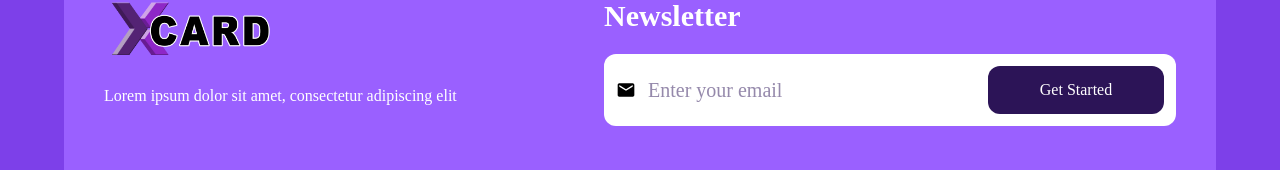
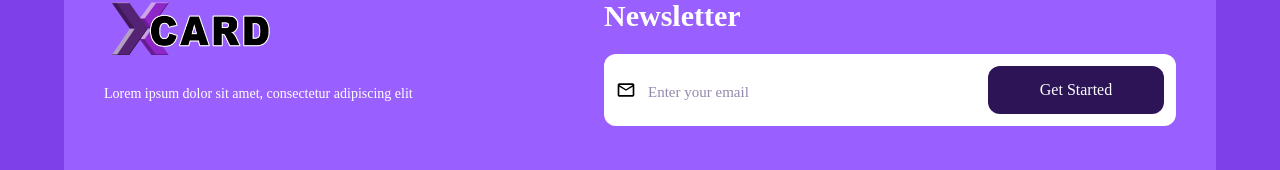
Before and after one commit to MahfoozMindIt/gsapReact, a React (Vite) app: page / in a window 1280 px wide. Shown: the part 8474-8644 px from the top of the page. Built offline with nearby package versions, Linux system fonts and the light colour scheme; a web font is replaced by a local one.

Commit message:
pages commit

```diff
--- a/src/components/Footer.jsx
+++ b/src/components/Footer.jsx
@@ -3,7 +3,8 @@ import "../styles/Home.css"
 import { FiArrowUpRight } from 'react-icons/fi';
 import { Link } from 'react-router-dom';
 import logo from "../assets/xcardLogo.png";
-import { MdEmail } from 'react-icons/md';
+import { MdOutlineMailOutline } from "react-icons/md";
+
 
 const Footer = () => {
   return (
@@ -35,7 +36,7 @@ const Footer = () => {
 <section className=' justify-between flex flex-col gap-10 lg:flex-row mt-20 p-10 py-20 ' style={{backgroundImage:"linear-gradient(to right,#9A60FF 10%, #9A60FF 50%   )"}}>
   <div className='lg:w-[50%] flex flex-col items-center lg:items-start lg:justify-start justify-center'>
     <img src={logo} alt="" className='w-44 pb-5'/>
-    <p className='font-light'>
+    <p className='font-light text-sm'>
     Lorem ipsum dolor sit amet, consectetur   adipiscing elit
     </p>
   </div>
@@ -44,8 +45,8 @@ const Footer = () => {
     <p className='text-3xl font-semibold text-white'>Newsletter</p>
     <div className='flex items-center  gap-5  flex-col md:flex-row p-3 rounded-xl bg-white'>
       <div className='flex items-center gap-3 md:text-xl text-hover'>
-      <MdEmail className='text-black'/>
-      <input type="email" name="" id="" className='outline-0 md:w-80 w-56' placeholder='Enter your email' />
+      <MdOutlineMailOutline className='text-black'/>
+      <input type="email" name="" id="" className='outline-0 md:w-80 w-56 placeholder:text-[15px]' placeholder='Enter your email' />
       </div>
       <button className='bg-hover w-44 py-3 rounded-xl text-white'>Get Started</button>
     </div>
```
Also changed, not shown: 17 other files (tests, documents, lock files or other folders).
